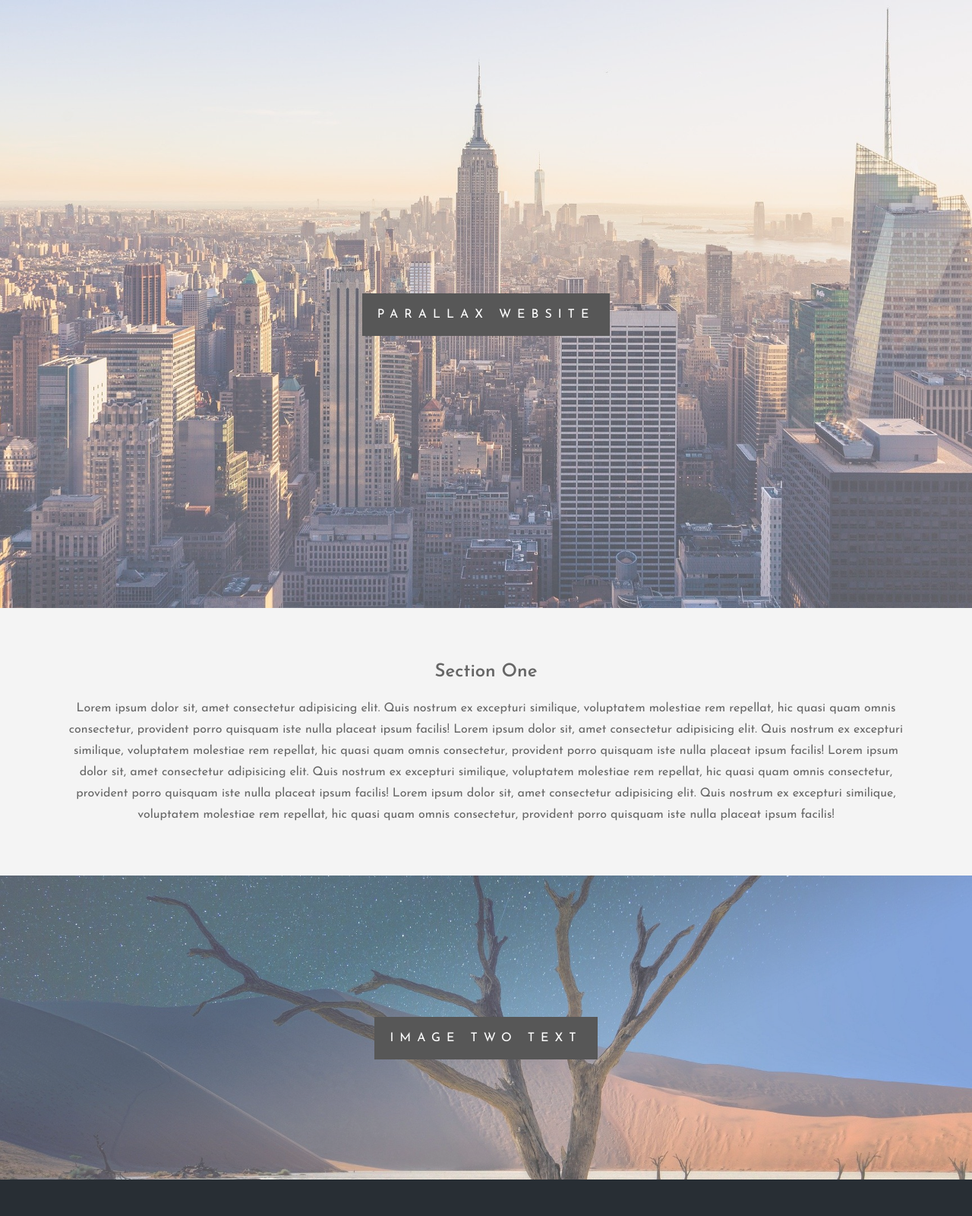
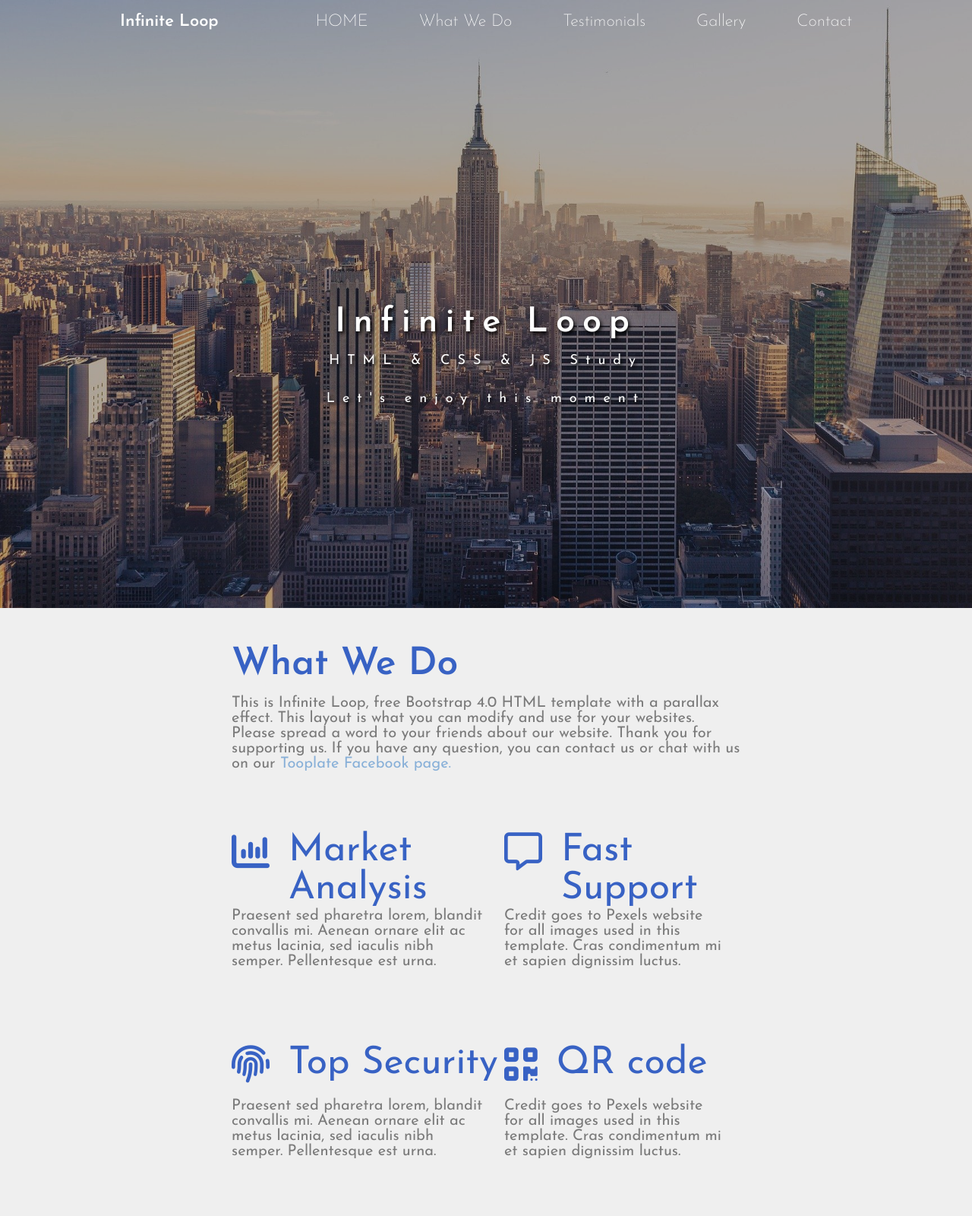
Before and after one commit to JGW-Korea/infinite-loop-2022, a plain HTML site: page index.html in a window 1280 px wide. Shown: the top 1600 px of the page at 76% size. Drawn offline with Linux system fonts and the light colour scheme.

Commit message:
Update 2022-02-23
Created css, javascript

```diff
--- /dev/null
+++ b/CSS/components/main-header.css
@@ -0,0 +1,122 @@
+.main {
+  height: 100vh;
+  font-weight: 400;
+}
+
+.main-bgimg1,
+.main-bgimg2,
+.main-bgimg3 {
+  position: relative;
+  background-position: center;
+  background-repeat: no-repeat;
+  background-size: cover;
+  background-attachment: fixed;
+  line-height: 50px;
+}
+
+.main-bgimg1 {
+  background-image: url("../../img/0.jpg");
+  min-height: 100%;
+}
+.main-bgimg2 {
+  background-image: url("../../img/1.jpg");
+  min-height: 750px;
+}
+.main-bgimg3 {
+  background-image: url("../../img/2.jpg");
+  min-height: 930px;
+}
+.main-bgimg__opacity {
+  position: absolute;
+  width: 100%;
+  height: 100%;
+  background-color: rgba(0, 0, 0, 0.3);
+  top: 0%;
+}
+
+.bgimg-text__main,
+.bgimg-text__sub {
+  position: absolute;
+  width: 100%;
+  text-align: center;
+  color: white;
+  letter-spacing: 10px;
+  display: flex;
+  flex-direction: column;
+}
+
+.bgimg-text__main {
+  top: 50%;
+  text-shadow: 2px 3px 5px black;
+}
+
+.bgimg-text__sub {
+  top: 100px;
+}
+
+.bgimg-text__main .bgimg-text__main-title {
+  font-size: 45px;
+  font-weight: 600;
+}
+.bgimg-text__main .bgimg-text__main-span {
+  font-size: 18px;
+}
+
+.bgimg-text__sub .bgimg-text__sub-title {
+  font-size: 35px;
+  font-weight: 400;
+}
+.bgimg-text__sub .bgimg-text__sub-span {
+  font-size: 15px;
+}
+
+/*
+.bgimg1,
+.bgimg2,
+.bgimg3 {
+  position: relative;
+  opacity: 0.7;
+  background-position: center;
+  background-size: cover;
+  background-repeat: no-repeat;
+
+  background-attachment: fixed;
+}
+
+.bgimg1 {
+  background-image: url("../img/0.jpg");
+  min-height: 100%;
+}
+
+.bgimg2 {
+  background-image: url("../img/1.jpg");
+  min-height: 400px;
+}
+
+.bgimg3 {
+  background-image: url("../img/2.jpg");
+  min-height: 400px;
+}
+
+.section {
+  text-align: center;
+  padding: 50px 80px;
+}
+
+.section-light {
+  background-color: #f4f4f4;
+  color: #666;
+}
+
+.section-dark {
+  background-color: #282e34;
+  color: #ddd;
+}
+
+
+
+.bgimg_text .bgimg__border {
+  background-color: #111;
+  color: white;
+  padding: 20px;
+} */
--- a/CSS/components/navbar.css
+++ b/CSS/components/navbar.css
@@ -23,14 +23,41 @@
   transition: all 0.5s linear;
 }
 
-.navbar__tag span {
+.navbar__tag a {
   display: inline-block;
   padding: 10px 30px;
   cursor: pointer;
   font-weight: 200;
+  text-decoration: none;
+  color: white;
 }
 
-.navbar__tag span:hover {
+.navbar__tag a:hover {
   background-color: #38b;
   transition: all 0.2s linear;
 }
+
+.sticky {
+  background-color: white;
+  border-bottom: 1px solid rgba(0, 0, 0, 0.2);
+  transition: all 0.8s linear;
+}
+
+.sticky .navbar__link a,
+.sticky .navbar__tag a {
+  color: #38b;
+}
+
+@keyframes linkColorScroll {
+  to {
+    color: #83c4ea;
+  }
+}
+
+.sticky .navbar__link a:hover {
+  animation: linkColorScroll 0.8s forwards;
+}
+
+.sticky .navbar__tag a:hover {
+  color: white;
+}
--- a/CSS/reset.css
+++ b/CSS/reset.css
@@ -128,6 +128,9 @@ table {
   border-spacing: 0;
 }
 
-:root {
+body,
+html {
   color: white;
+
+  font-family: "Josefin Sans", sans-serif;
 }
--- /dev/null
+++ b/CSS/screens/bgimg1-section.css
@@ -0,0 +1,75 @@
+.section {
+  padding: 50px 80px;
+  color: black;
+  display: flex;
+  flex-direction: column;
+}
+
+.section .section-title {
+  margin: 0px 0px 80px;
+  padding: 0px 225px;
+  box-sizing: border-box;
+}
+
+.section-title__main-contant h2 {
+  font-size: 50px;
+  font-weight: 600;
+  margin-bottom: 15px;
+  color: #3862c4;
+}
+.section-title__main-contant span {
+  font-size: 20px;
+  font-weight: 400;
+  color: #7a7a7a;
+}
+.section-title__main-contant a {
+  text-decoration: none;
+  color: #88b0d8;
+}
+
+.section-title__main-contant a:hover {
+  text-decoration: none;
+  color: #f20246;
+  transition: all 0.5s ease-in-out;
+}
+
+.section-light {
+  background-color: #efefef;
+}
+
+.section-title__sub {
+  width: 100%;
+  display: flex;
+  justify-content: space-between;
+  align-items: center;
+  box-sizing: border-box;
+  padding: 0px 225px;
+  margin-bottom: 100px;
+}
+
+.section-title__sub-contant {
+  box-sizing: border-box;
+}
+
+.section-title__sub-contant-icons {
+  display: flex;
+}
+
+.section-title__sub-contant-icons i {
+  margin-right: 25px;
+  margin-bottom: 20px;
+}
+
+.section-title__sub-contant-icons i,
+.section-title__sub-contant-icons h2 {
+  font-size: 50px;
+  color: #3862c4;
+}
+
+.section-title__sub-contant-text span {
+  font-size: 20px;
+  display: flex;
+  padding-right: 20px;
+  font-weight: 400;
+  color: #7a7a7a;
+}
--- a/CSS/style.css
+++ b/CSS/style.css
@@ -1,83 +1,20 @@
 @import url("https://fonts.googleapis.com/css2?family=Josefin+Sans:wght@200;400;600&display=swap");
 
-/* @import "reset.css"; */
+@import "reset.css";
 
 /* Components */
 @import "components/navbar.css";
+@import "components/main-header.css";
 
 /* Screens */
-@import "screens/main-header.css";
+@import "screens/bgimg1-section.css";
 
-/* :root {
-  font-family: "Josefin Sans", sans-serif;
-} */
+/* body,
+html {
 
-body,
-html {
-  height: 100%;
   margin: 0;
   font-size: 16px;
   font-family: "Josefin Sans", sans-serif;
-  font-weight: 400;
   line-height: 28px;
   color: #666;
 }
-
-.bgimg1,
-.bgimg2,
-.bgimg3 {
-  position: relative;
-  opacity: 0.7;
-  background-position: center;
-  background-size: cover;
-  background-repeat: no-repeat;
-
-  background-attachment: fixed;
-}
-
-.bgimg1 {
-  background-image: url("../img/0.jpg");
-  min-height: 100%;
-}
-
-.bgimg2 {
-  background-image: url("../img/1.jpg");
-  min-height: 400px;
-}
-
-.bgimg3 {
-  background-image: url("../img/2.jpg");
-  min-height: 400px;
-}
-
-.section {
-  text-align: center;
-  padding: 50px 80px;
-}
-
-.section-light {
-  background-color: #f4f4f4;
-  color: #666;
-}
-
-.section-dark {
-  background-color: #282e34;
-  color: #ddd;
-}
-
-.bgimg_text {
-  position: absolute;
-  top: 50%;
-  width: 100%;
-  text-align: center;
-  color: #000;
-  font-size: 27;
-  letter-spacing: 8px;
-  text-transform: uppercase;
-}
-
-.bgimg_text .bgimg__border {
-  background-color: #111;
-  color: white;
-  padding: 20px;
-}
--- /dev/null
+++ b/JS/navbar-scroll.js
@@ -0,0 +1,7 @@
+const nav = document.querySelector(".navbar");
+
+function navScroll() {
+  nav.classList.toggle("sticky", window.scrollY > 0);
+}
+
+window.addEventListener("scroll", navScroll);
--- a/index.html
+++ b/index.html
@@ -8,53 +8,136 @@
     <link rel="stylesheet" href="CSS/style.css" />
   </head>
   <body>
-    <!-- <nav class="navbar">
+    <nav class="navbar">
       <div class="navbar__link">
         <a href="">Infinite Loop</a>
       </div>
       <div class="navbar__tag">
-        <span>HOME</span>
+        <a href="#home">HOME</a>
+        <a href="#whatwedo">What We Do</a>
+        <a href="#testimonials">Testimonials</a>
+        <a href="#gallery">Gallery</a>
+        <a href="#contact">Contact</a>
+        <!-- <span>HOME</span>
         <span>What We Do</span>
         <span>Testimonials</span>
         <span>Gallery</span>
-        <span>Contact</span>
+        <span>Contact</span> -->
       </div>
-    </nav> -->
+    </nav>
 
-    <!-- <main>
-      <div class="main-header">
-          <h1>Infinite Loop</h1>
-          <span>Study HTML & CSS & JS</span>
-          <span>Let's enjoy this moment</span>
+    <main class="main">
+      <div class="main-bgimg1" id="home">
+        <div class="main-bgimg__opacity"></div>
+        <div class="bgimg-text__main">
+          <h2 class="bgimg-text__main-title">Infinite Loop</h2>
+          <span class="bgimg-text__main-span">HTML & CSS & JS Study</span>
+          <span class="bgimg-text__main-span">Let's enjoy this moment</span>
         </div>
       </div>
-    </main> -->
 
-    <div class="bgimg1">
-      <div class="bgimg_text">
-        <span class="bgimg__border"> Parallax Website</span>
+      <!-- bgimg-section-one.css start -->
+      <section class="section section-light" id="whatwedo">
+        <div class="section-title section-title__main-contant">
+          <h2>What We Do</h2>
+          <span
+            >This is Infinite Loop, free Bootstrap 4.0 HTML template with a
+            parallax effect. This layout is what you can modify and use for your
+            websites. Please spread a word to your friends about our website.
+            Thank you for supporting us. If you have any question, you can
+            contact us or chat with us on our
+            <a
+              href="https://www.google.com/search?q=facebook&oq=fac&aqs=chrome.0.0i131i355i433i512j46i131i199i433i465i512j69i57j0i131i433i512j69i65j69i60l3.1037j0j7&sourceid=chrome&ie=UTF-8"
+              >Tooplate Facebook page.</a
+            >
+          </span>
+        </div>
+
+        <div class="section-title__sub">
+          <div class="section-title__sub-contant">
+            <div class="section-title__sub-contant-icons">
+              <i class="fa-solid fa-chart-column"></i>
+              <h2>Market Analysis</h2>
+            </div>
+            <div class="section-title__sub-contant-text">
+              <span
+                >Praesent sed pharetra lorem, blandit convallis mi. Aenean
+                ornare elit ac metus lacinia, sed iaculis nibh semper.
+                Pellentesque est urna.</span
+              >
+            </div>
+          </div>
+
+          <div class="section-title__sub-contant">
+            <div class="section-title__sub-contant-icons">
+              <i class="fa-regular fa-message"></i>
+              <h2>Fast Support</h2>
+            </div>
+            <div class="section-title__sub-contant-text">
+              <span
+                >Credit goes to Pexels website for all images used in this
+                template. Cras condimentum mi et sapien dignissim luctus.</span
+              >
+            </div>
+          </div>
+        </div>
+        <div class="section-title__sub">
+          <div class="section-title__sub-contant">
+            <div class="section-title__sub-contant-icons">
+              <i class="fa-solid fa-fingerprint"></i>
+              <h2>Top Security</h2>
+            </div>
+            <div class="section-title__sub-contant-text">
+              <span
+                >Praesent sed pharetra lorem, blandit convallis mi. Aenean
+                ornare elit ac metus lacinia, sed iaculis nibh semper.
+                Pellentesque est urna.</span
+              >
+            </div>
+          </div>
+
+          <div class="section-title__sub-contant">
+            <div class="section-title__sub-contant-icons">
+              <i class="fa-solid fa-qrcode"></i>
+              <h2>QR code</h2>
+            </div>
+            <div class="section-title__sub-contant-text">
+              <span
+                >Credit goes to Pexels website for all images used in this
+                template. Cras condimentum mi et sapien dignissim luctus.</span
+              >
+            </div>
+          </div>
+        </div>
+      </section>
+      <!-- bgimg-section-one.css end -->
+
+      <div class="main-bgimg2">
+        <div class="main-bgimg__opacity"></div>
+        <div class="bgimg-text__sub">
+          <h2 class="bgimg-text__sub-title">Testimonials</h2>
+          <span class="bgimg-text__sub-span"
+            >Nulla dictum sem non eros euismod, eu placerat tortor lobortis.
+            Suspendisse id velit eu libero pellentesque interdum. Etiam quis
+            congue eros.</span
+          >
+        </div>
       </div>
-    </div>
 
-    <section class="section section-light">
-      <h2>Section One</h2>
-      <p>
-        Lorem ipsum dolor sit, amet consectetur adipisicing elit. Quis nostrum
-        ex excepturi similique, voluptatem molestiae rem repellat, hic quasi
-        quam omnis consectetur, provident porro quisquam iste nulla placeat
-        ipsum facilis! Lorem ipsum dolor sit, amet consectetur adipisicing elit.
-        Quis nostrum ex excepturi similique, voluptatem molestiae rem repellat,
-        hic quasi quam omnis consectetur, provident porro quisquam iste nulla
-        placeat ipsum facilis! Lorem ipsum dolor sit, amet consectetur
-        adipisicing elit. Quis nostrum ex excepturi similique, voluptatem
-        molestiae rem repellat, hic quasi quam omnis consectetur, provident
-        porro quisquam iste nulla placeat ipsum facilis! Lorem ipsum dolor sit,
-        amet consectetur adipisicing elit. Quis nostrum ex excepturi similique,
-        voluptatem molestiae rem repellat, hic quasi quam omnis consectetur,
-        provident porro quisquam iste nulla placeat ipsum facilis!
-      </p>
-    </section>
+      <div class="main-bgimg3">
+        <div class="main-bgimg__opacity"></div>
+        <div class="bgimg-text__sub">
+          <h2 class="bgimg-text__sub-title">Contact Us</h2>
+          <span class="bgimg-text__sub-span"
+            >Proin enim orci, tincidunt quis suscipit in, placerat nec est.
+            Vestibulum posuere faucibus posuere. Quisque aliquam velit eget leo
+            blandit egestas. Nulla id posuere felis, quis tristique nulla.</span
+          >
+        </div>
+      </div>
+    </main>
 
+    <!--
     <div class="bgimg2">
       <div class="bgimg_text">
         <span class="bgimg__border"> Image Two Text</span>
@@ -105,6 +188,14 @@
       <div class="bgimg_text">
         <span class="bgimg__border"> Parallax Website</span>
       </div>
-    </div>
+    </div> -->
+
+    <script src="JS/navbar-scroll.js"></script>
+    <script src="JS/navbar-link-scroll.js"></script>
+
+    <script
+      src="https://kit.fontawesome.com/b8a5c71661.js"
+      crossorigin="anonymous"
+    ></script>
   </body>
 </html>
```
Also changed, not shown: CSS/screens/main-header.css (deleted, +0 -49 lines), JS/navbar-link-scroll.js (added, +8 -0 lines).
